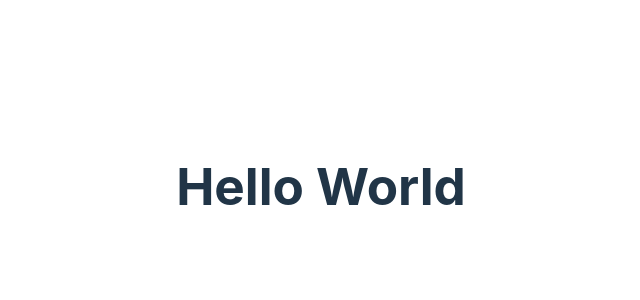
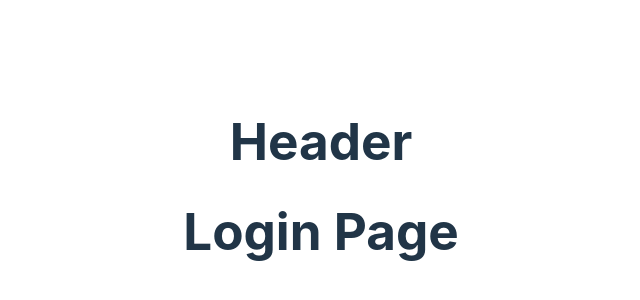
Before and after one commit to choisus08/docuplan_frontend, a Vue app: page /login in a window 1280 px wide. Shown: the part 214-514 px from the top of the page, without its empty margins (319-959 px from the left). Built offline with nearby package versions, Linux system fonts and the light colour scheme.

Commit message:
installed and setup router

```diff
--- a/package.json
+++ b/package.json
@@ -9,7 +9,8 @@
     "preview": "vite preview"
   },
   "dependencies": {
-    "vue": "^3.3.4"
+    "vue": "^3.3.4",
+    "vue-router": "^4.2.5"
   },
   "devDependencies": {
     "@vitejs/plugin-vue": "^4.2.3",
--- a/src/App.vue
+++ b/src/App.vue
@@ -1,13 +1,14 @@
 <template>
   <div>
-    <h1>Hello World</h1>
+    <h1>Header</h1>
+    <RouterView />
   </div>
 </template>
 
 <script>
   export default {
     // export object
-    name: "App"
+    // name: "App"
   }
 </script>
 
--- a/src/main.js
+++ b/src/main.js
@@ -1,5 +1,20 @@
 import { createApp } from 'vue'
+import { createRouter, createWebHistory} from 'vue-router'
 import './style.css'
 import App from './App.vue'
+import Index from './views/Index.vue'
+import Login from './views/Login.vue'
 
-createApp(App).mount('#app')
+// Routes
+const routes = [
+    { path: '/', component: Index },
+    { path: '/login', component: Login }
+];
+
+// Router
+const router = createRouter({
+    history: createWebHistory(),
+    routes: routes
+});
+
+createApp(App).use(router).mount('#app')
--- /dev/null
+++ b/src/views/Index.vue
@@ -0,0 +1,15 @@
+<template>
+    <div>
+        <h1>Index Page</h1>
+    </div>
+</template>
+
+<script>
+    export default {
+
+    }
+</script>
+
+<style scoped>
+
+</style>
--- /dev/null
+++ b/src/views/Login.vue
@@ -0,0 +1,15 @@
+<template>
+    <div>
+        <h1>Login Page</h1>
+    </div>
+</template>
+
+<script>
+    export default {
+
+    }
+</script>
+
+<style scoped>
+
+</style>
```
Also changed, not shown: 1 other file (tests, documents, lock files or other folders).
